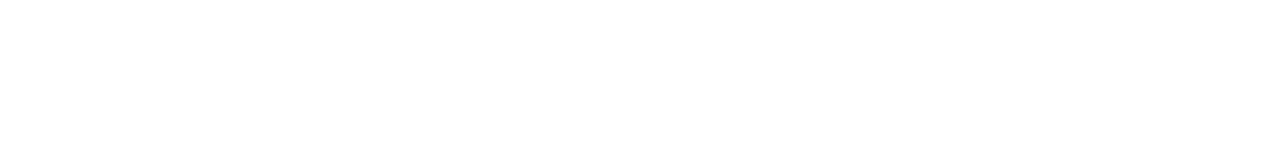
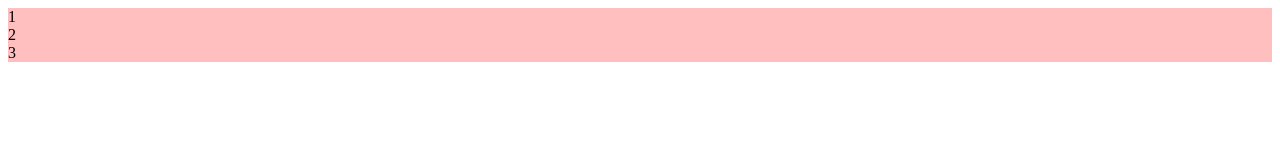
Before and after one commit to zeidalidiez/Zenva-Module4fullstack, a plain HTML site: page flexbox.html in a window 1280 px wide. Drawn offline with Linux system fonts and the light colour scheme.

Commit message:
going through course

```diff
--- a/flexbox.html
+++ b/flexbox.html
@@ -3,8 +3,34 @@
    <head>
       <meta charset="utf-8">
       <title>CSS Flexbox</title>
+
+       <meta name="viewport" content="width=device-width, initial-scale=1">
+
+       <style>
+
+           #parent {
+               background: rgba(255,0,0,.25);
+
+           }
+
+           .child {
+               width: 100px;
+           }
+       </style>
    </head>
    <body>
 
+
+       <div id="parent">
+
+       <div class="child child1"> 1</div>
+              <div class="child child2"> 2</div>
+              <div class="child child3"> 3</div>
+
+       </div>
+
+
+
+
    </body>
 </html>
```
Also changed, not shown: media-queries.html (+4 -0 lines).
